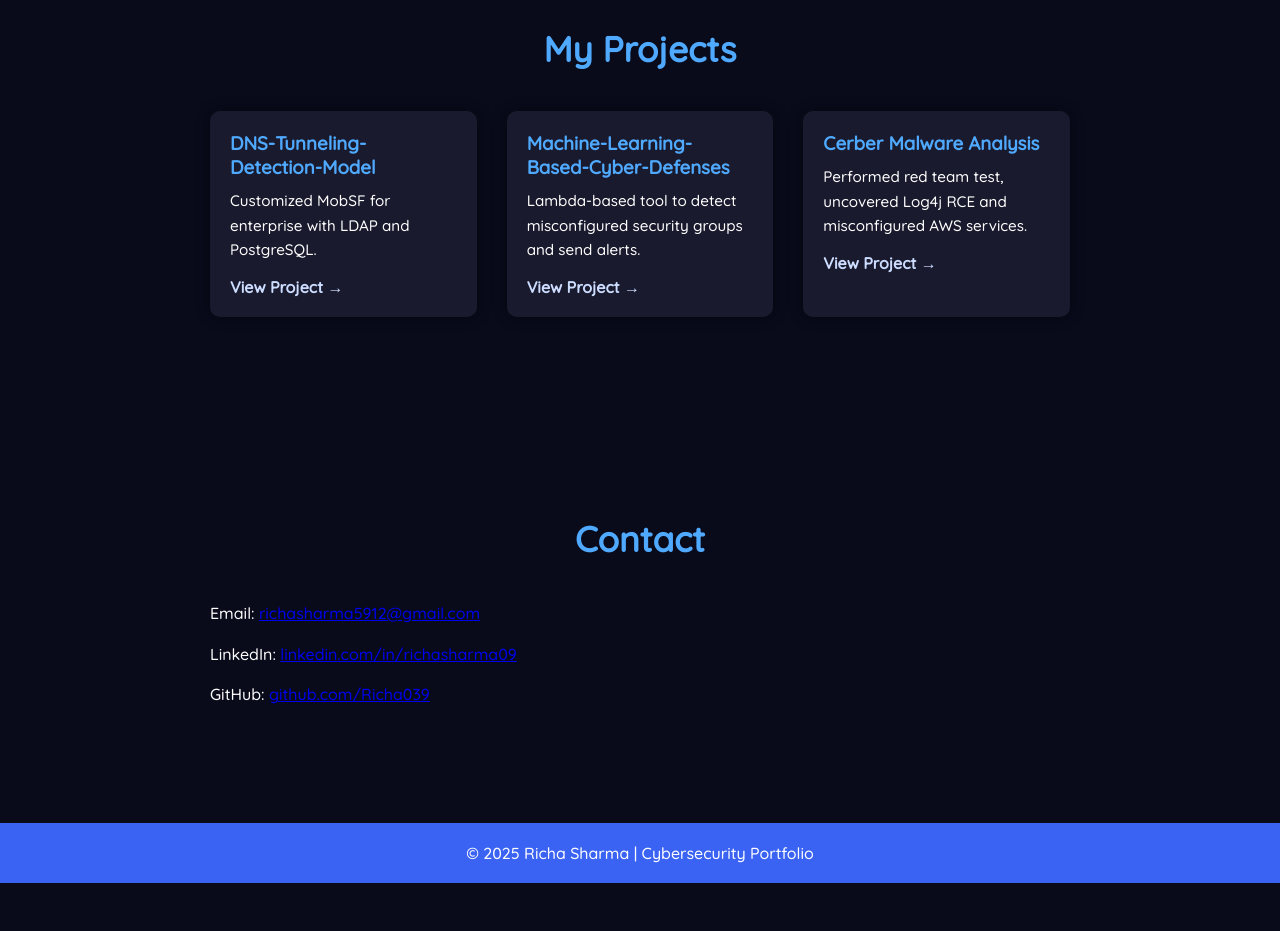
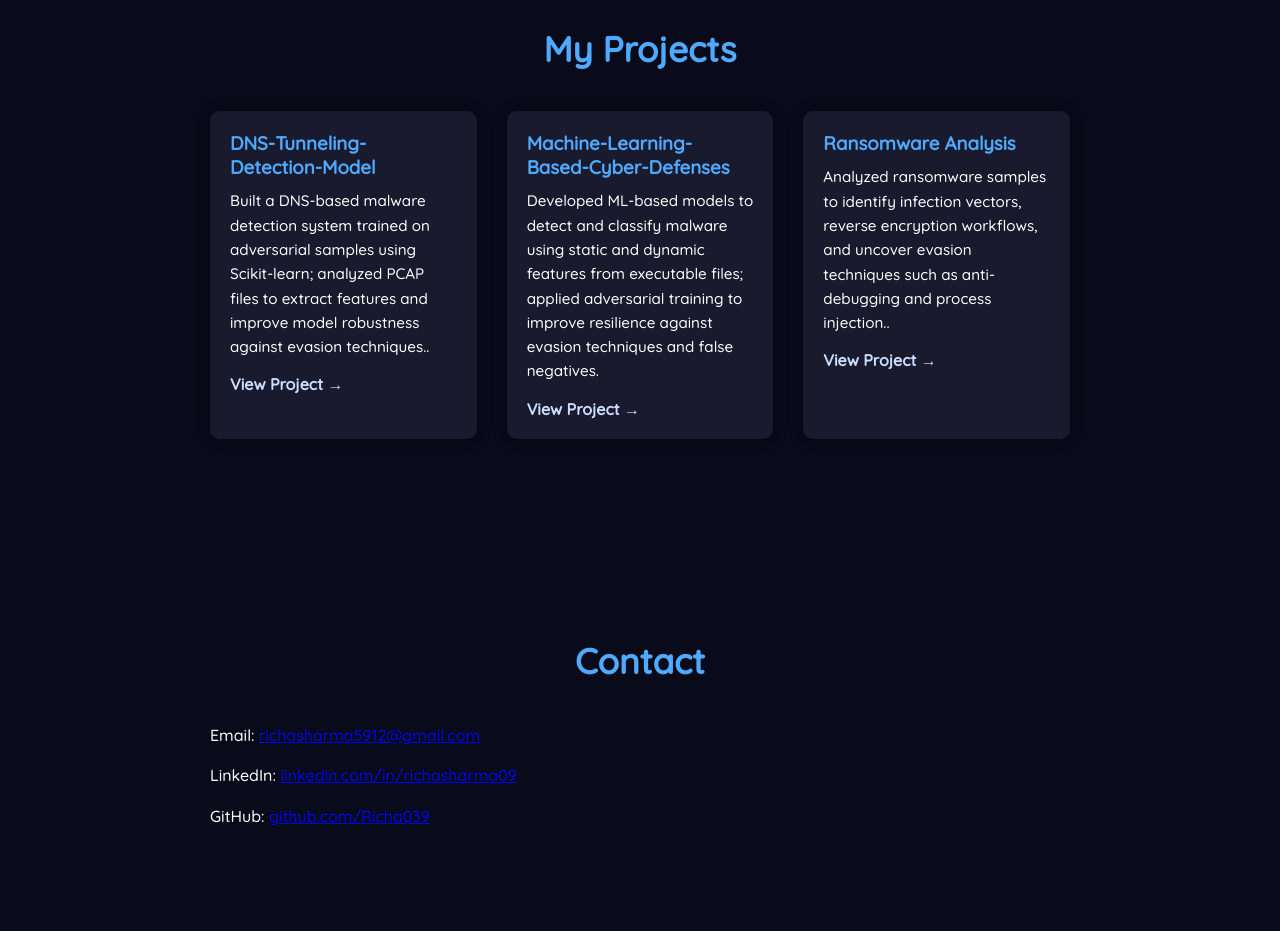
Before and after one commit to Richa039/richasharma.github.io-, a plain HTML site: page index.html in a window 1280 px wide. Shown: the part 2140-3071 px from the top of the page. Before the commit the page ends 3023 px from the top, so only its background shows below. Drawn offline with Linux system fonts and the light colour scheme.

Commit message:
Update index.html

```diff
--- a/index.html
+++ b/index.html
@@ -143,18 +143,18 @@
     <div class="card">
       <h3>DNS-Tunneling-Detection-Model
 </h3>
-      <p>Customized MobSF for enterprise with LDAP and PostgreSQL.</p>
+      <p>Built a DNS-based malware detection system trained on adversarial samples using Scikit-learn; analyzed PCAP files to extract features and improve model robustness against evasion techniques..</p>
       <a href="https://github.com/Richa039">View Project →</a>
     </div>
     <div class="card">
       <h3>Machine-Learning-Based-Cyber-Defenses
 </h3>
-      <p>Lambda-based tool to detect misconfigured security groups and send alerts.</p>
+      <p>Developed ML-based models to detect and classify malware using static and dynamic features from executable files; applied adversarial training to improve resilience against evasion techniques and false negatives.</p>
       <a href="https://github.com/Richa039">View Project →</a>
     </div>
     <div class="card">
-      <h3>Cerber Malware Analysis</h3>
-      <p>Performed red team test, uncovered Log4j RCE and misconfigured AWS services.</p>
+      <h3>Ransomware Analysis</h3>
+      <p>Analyzed ransomware samples to identify infection vectors, reverse encryption workflows, and uncover evasion techniques such as anti-debugging and process injection..</p>
       <a href="https://github.com/Richa039">View Project →</a>
     </div>
   </div>
```
